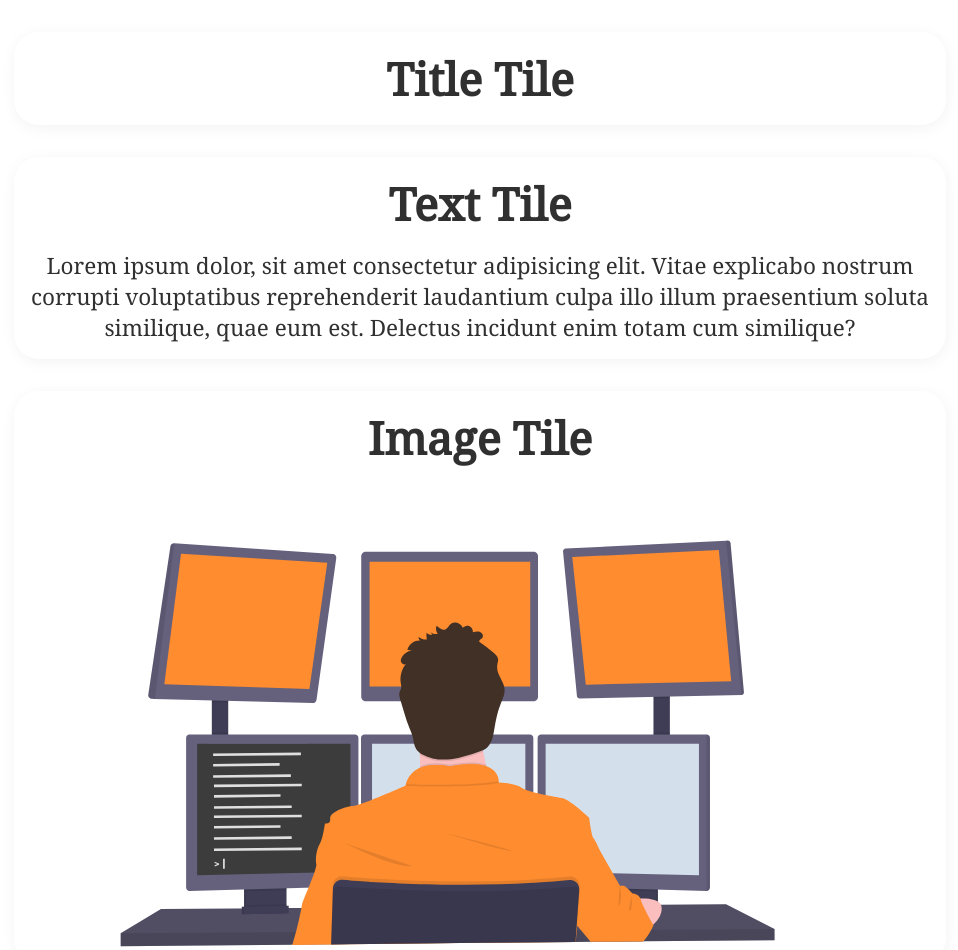
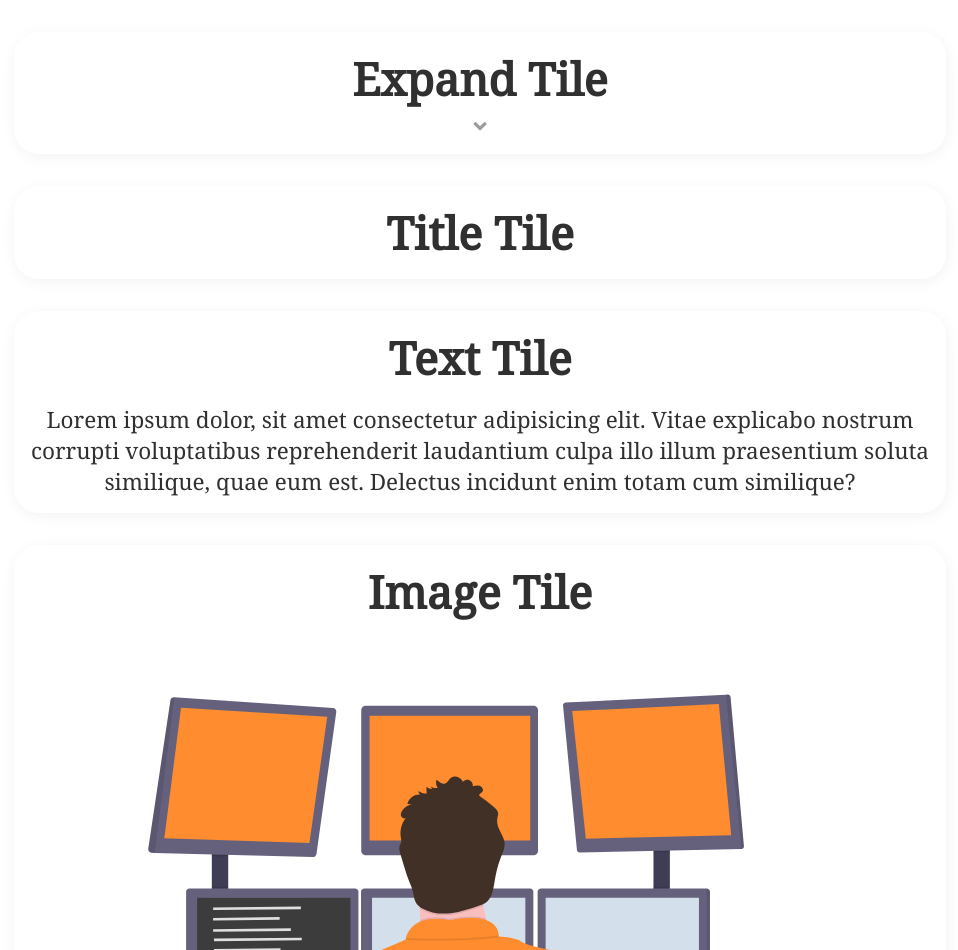
Before and after one commit to austinbrodeur/dynamic-content-tile, a plain HTML site: page index.html in a window 1280 px wide. Shown: the top 950 px of the page, without its empty margins (160-1118 px from the left). Drawn offline with Linux system fonts and the light colour scheme.

Commit message:
Added expand tile and animation for dropdown arrow

```diff
--- a/index.html
+++ b/index.html
@@ -4,10 +4,18 @@
     <meta charset="UTF-8">
     <meta name="viewport" content="width=device-width, initial-scale=1.0">
     <link rel="stylesheet", href="style.css">
+    <link rel="stylesheet" href="https://pro.fontawesome.com/releases/v5.10.0/css/all.css" integrity="sha384-AYmEC3Yw5cVb3ZcuHtOA93w35dYTsvhLPVnYs9eStHfGJvOvKxVfELGroGkvsg+p" crossorigin="anonymous"/>
     <title>Content tile</title>
 
 </head>
 <body>
+
+    <div class="content-wrapper">
+        <div class="content-box expand-box">
+            <h1 id="expand-title" class="fit title">Expand Tile</h1>
+            <i class="fas fa-angle-down"></i>
+        </div>
+    </div>
 
     <div class="content-wrapper">
         <div class="content-box">
@@ -127,6 +135,7 @@
     <script type="text/javascript">
         $(".text-content").fitText(4, { minFontSize: '15px' });
         $(".title").fitText(2, { minFontSize: '25px' });
-	</script>
+    </script>
+    <script src="onclick.js"></script>
 </body>
 </html>
--- a/style.css
+++ b/style.css
@@ -38,6 +38,11 @@
     transform: translate(0, -1px);
 }
 
+.content-box:hover .fa-angle-down{
+    animation: bump-animation 2s, linear;
+    animation-iteration-count: infinite;
+}
+
 .title {
     grid-column: 1/3;
     color: #303030;
@@ -48,6 +53,16 @@
     color: #303030;
 }
 
+.fa-angle-down {
+    grid-column: 1/3;
+    color: #9c9c9c;
+    font-size: 1.3rem;
+}
+
+#expand-title {
+    padding-bottom: 0.5rem;
+}
+
 #image-content {
     grid-column: 1/3;
 }
@@ -55,3 +70,15 @@
 #text-title {
     padding-bottom: 1rem;
 }
+
+@keyframes bump-animation {
+    0% {
+        transform: translate(0, 0px);
+    }
+    50% {
+        transform: translate(0, 2px);
+    }
+    100% {
+        transform: translate(0, 0px);
+    }
+}
```
